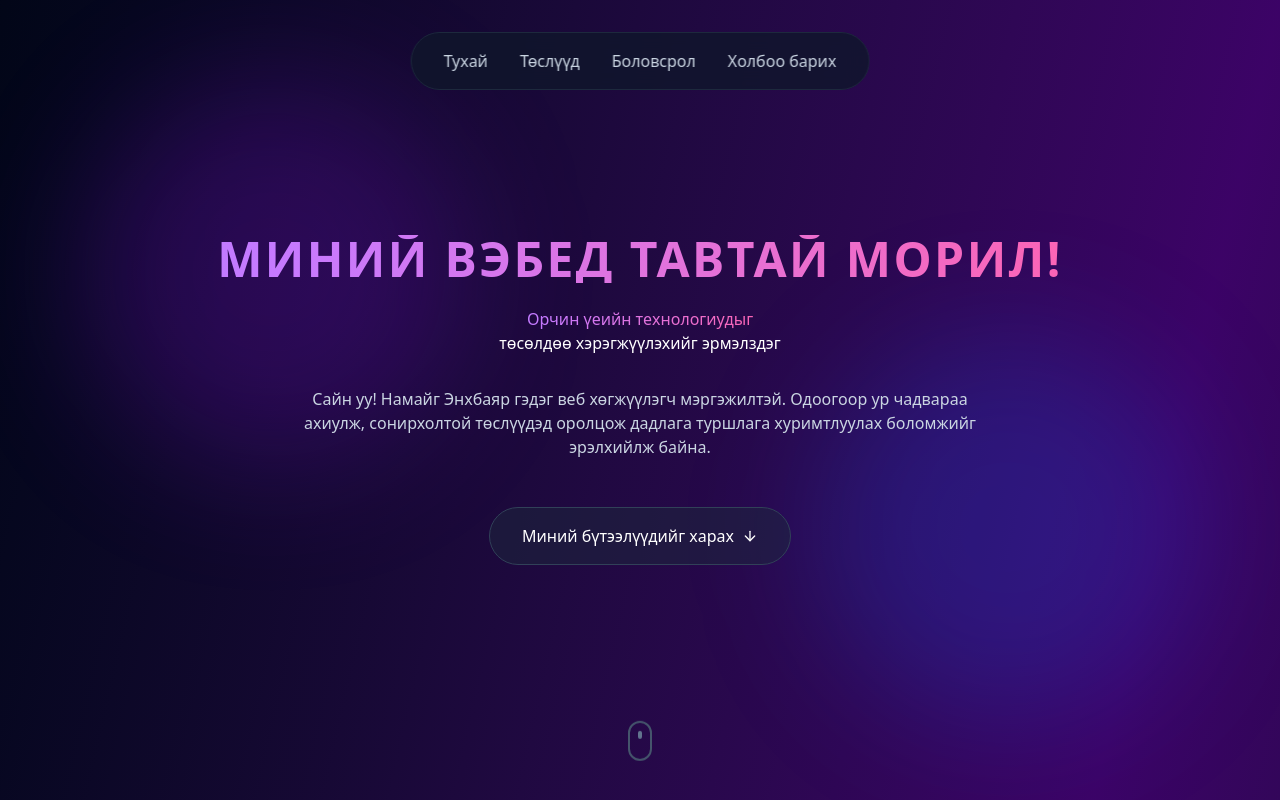
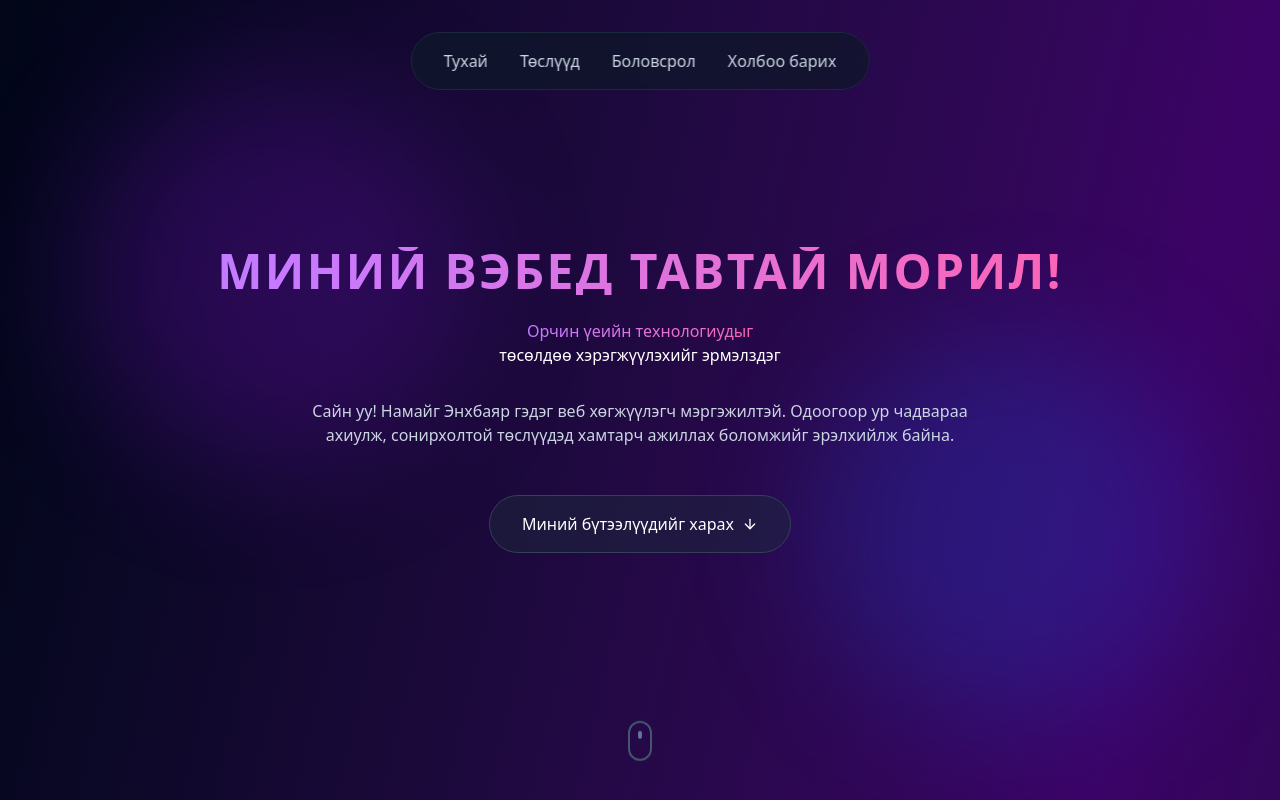
Before and after one commit to Enkhbayar-developer/PortfolioV2, a React (Vite) app: page / in a window 1280 px wide. Shown: the top 800 px of the page. Built offline with nearby package versions, Linux system fonts and the light colour scheme.

Commit message:
Hero section update

```diff
--- a/src/components/Hero/index.jsx
+++ b/src/components/Hero/index.jsx
@@ -33,8 +33,8 @@ export function Hero() {
 
         <p className="text-slate-300 mb-12 max-w-2xl mx-auto">
           Сайн уу! Намайг Энхбаяр гэдэг веб хөгжүүлэгч мэргэжилтэй. Одоогоор ур
-          чадвараа ахиулж, сонирхолтой төслүүдэд оролцож дадлага туршлага
-          хуримтлуулах боломжийг эрэлхийлж байна.
+          чадвараа ахиулж, сонирхолтой төслүүдэд хамтарч ажиллах боломжийг
+          эрэлхийлж байна.
         </p>
 
         <button
```
